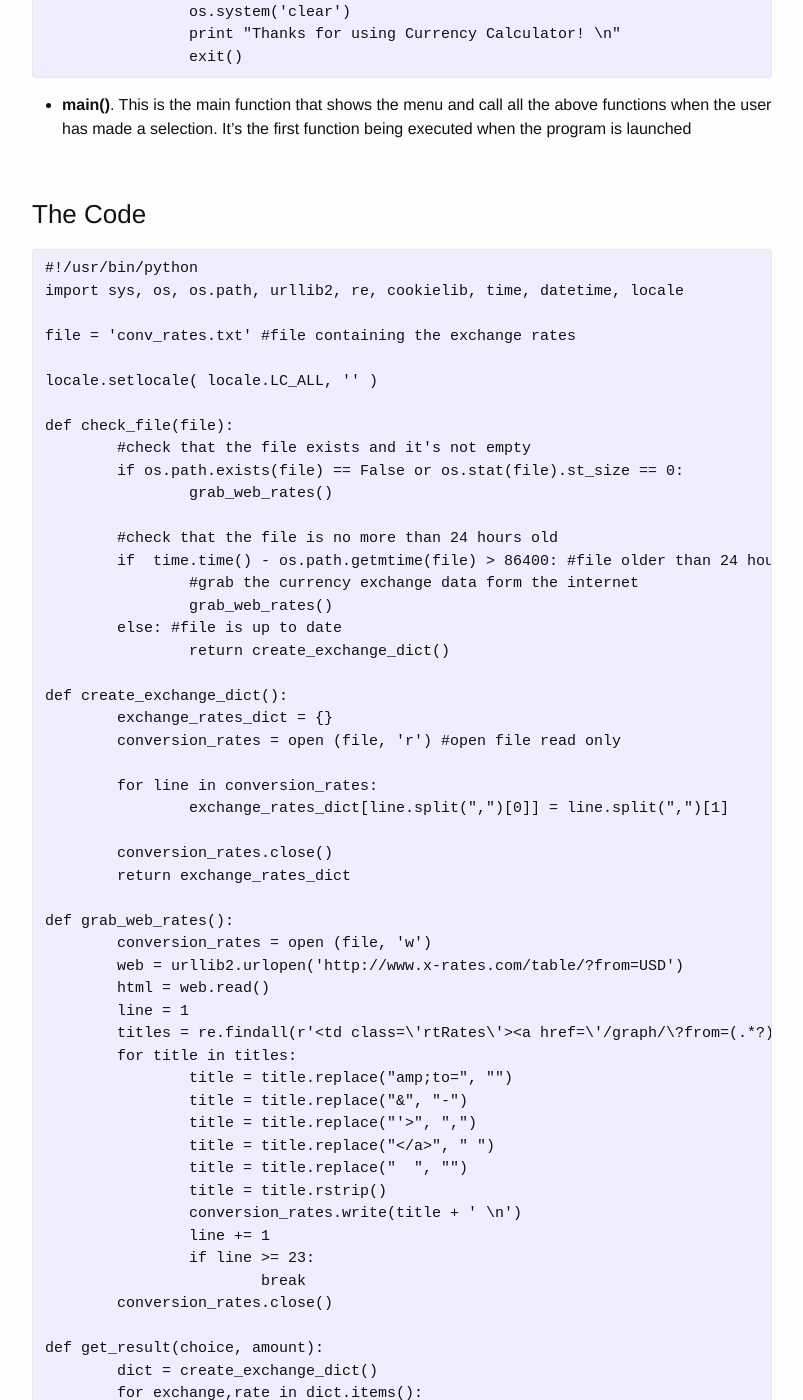
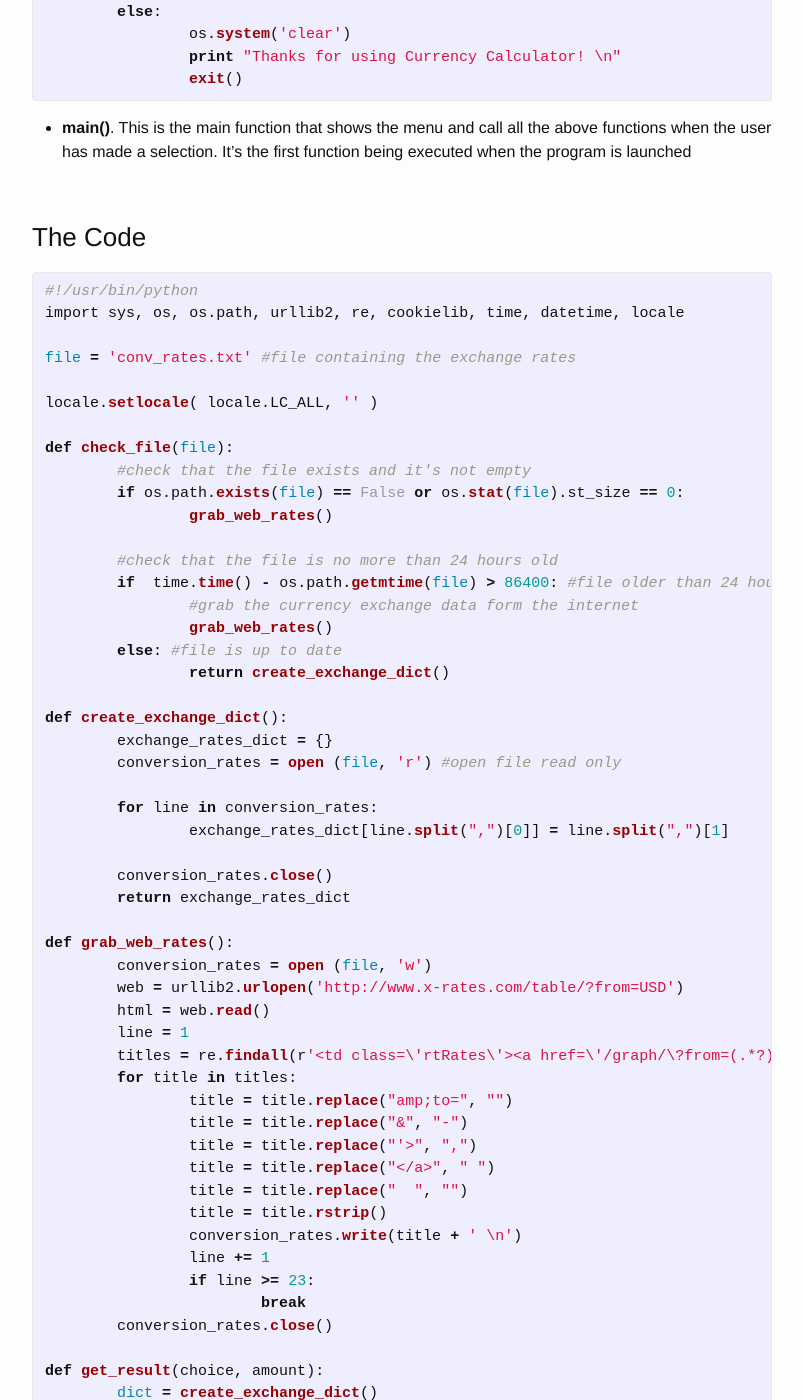
Before and after one commit to FedericoPaini/FedericoPaini.github.io, a Jekyll site: the page built from _posts/2014-09-28-Currency-Converter-in-Python.markdown, in a window 1280 px wide and 1400 px high, scrolled down 3602 px. Shown: the whole window, without its empty margins (238-1041 px from the left). Built offline with Jekyll 4.4.1, drawn with Linux system fonts in a browser that asks for light colours; some of the changed text lies outside the part shown.

Commit message:
updates syntax hlighting

```diff
--- a/_posts/2014-09-28-Currency-Converter-in-Python.markdown
+++ b/_posts/2014-09-28-Currency-Converter-in-Python.markdown
@@ -61,7 +61,8 @@ When the user hits return the calculated amount converted in the desired currenc
 
 * **create_exchange_dict()**. In this function read the *conv_rates.txt* and create the Exchange Rate Dictionary:
 
-<pre>
+{% highlight python %}
+
  def create_exchange_dict():
 	exchange_rates_dict = {}
 	conversion_rates = open (file, 'r') #open file read only
@@ -71,11 +72,12 @@ When the user hits return the calculated amount converted in the desired currenc
 
 		conversion_rates.close()
 		return exchange_rates_dict
-</pre>
+
+{% endhighlight %}
 
 * **grab_web_rates()**. This is the heart of the program. The function goes online, grabs the exchange rates from a live website and saved them into *conv_rates.txt*. To do this I use the Python libraries  `urllib2` and `re`. In this instance I only grab the first 23 lines to avoid copying the  whole website.
 
-<pre>
+{% highlight python %}
 def grab_web_rates():
 	conversion_rates = open (file, 'w')
 	web = urllib2.urlopen('http://www.x-rates.com/table/?from=USD')
@@ -94,11 +96,11 @@ def grab_web_rates():
 		if line >= 23:
 			break
 	conversion_rates.close()
-</pre>
+{% endhighlight %}
 
 * **get_result(choice, amount)**. Based on the amount and the exchange rate chosen by the user this function returns the desired amount in the new currency based on the exchange rate in the database. Returns an error if the rate is not found.
 
-<pre>
+{% highlight python %}
 def get_result(choice, amount):
 	dict = create_exchange_dict()
 	for exchange,rate in dict.items():
@@ -108,18 +110,18 @@ def get_result(choice, amount):
 			break
 		else:
 			error = "Exchange not found! -get_result()- "
-</pre>
+{% endhighlight %}
 
 *  **format_currency(value)**. Just a simple function that formats the amount with a comma every thousands and only two decimals after the point.
 
-<pre>
+{% highlight python %}
 def format_currency(value):
     return "{:,.2f}".format(value)
-</pre>
+{% endhighlight %}
 
 * **checkChoice(choice)**. Error handling function that checks that the user enter a number. This is needed in the menu section.
 
-<pre>
+{% highlight python %}
 def checkChoice(choice):
  if str.isdigit(choice): #check that the selection is a digit or exit
 		return True
@@ -127,7 +129,7 @@ def checkChoice(choice):
 		os.system('clear')
 		print "Thanks for using Currency Calculator! \n"
 		exit()
-</pre>
+{% endhighlight %}
 
 * **main()**. This is the main function that shows the menu and call all the above functions when the user has made a selection. It's the first function being executed when the program is launched
 
@@ -136,7 +138,7 @@ def checkChoice(choice):
 ###The Code
 
 
-<pre>
+{% highlight python %}
 #!/usr/bin/python
 import sys, os, os.path, urllib2, re, cookielib, time, datetime, locale
 
@@ -373,4 +375,4 @@ def main():
 
 #execution
 main()
-</pre>
+{% endhighlight %}
```
